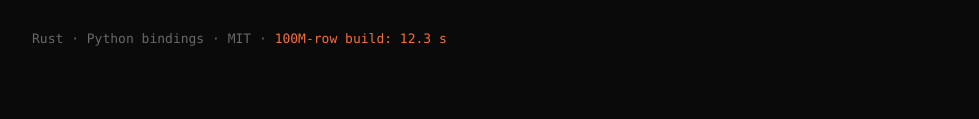
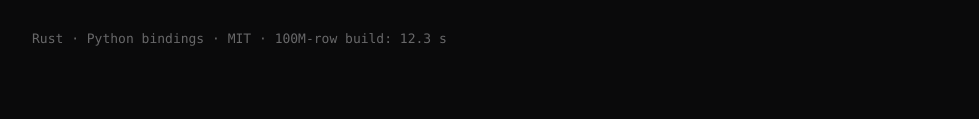
Before and after one commit to csvidx/csvidx, a plain HTML site: page static/index.html in a window 1280 px wide. Shown: the part 529-648 px from the top of the page, without its empty margins (150-1129 px from the left). Drawn offline with Linux system fonts and the light colour scheme.

Commit message:
site: keep the hero accent single (meta line to text-3)

```diff
--- a/static/index.html
+++ b/static/index.html
@@ -76,7 +76,6 @@
   }
   .install .copy:hover { color: var(--text); }
   .hero .meta { margin-top: 32px; font-family: var(--mono); font-size: 13px; color: var(--text-3); }
-  .hero .meta span { color: var(--accent); }
 
   /* ---------- section scaffolding ---------- */
   section { padding: 96px 0; border-top: 1px solid var(--hairline); }
@@ -183,7 +182,7 @@
       <div class="install"><span><b>pip install csvidx</b></span><button class="copy" onclick="navigator.clipboard.writeText('pip install csvidx')">copy</button></div>
       <div class="install"><span><b>cargo install csvidx</b></span><button class="copy" onclick="navigator.clipboard.writeText('cargo install csvidx')">copy</button></div>
     </div>
-    <p class="meta">Rust · Python bindings · MIT · <span>100M-row build: 12.3 s</span></p>
+    <p class="meta">Rust · Python bindings · MIT · 100M-row build: 12.3 s</p>
   </section>
 
   <!-- benchmark: the one bright moment -->
```
